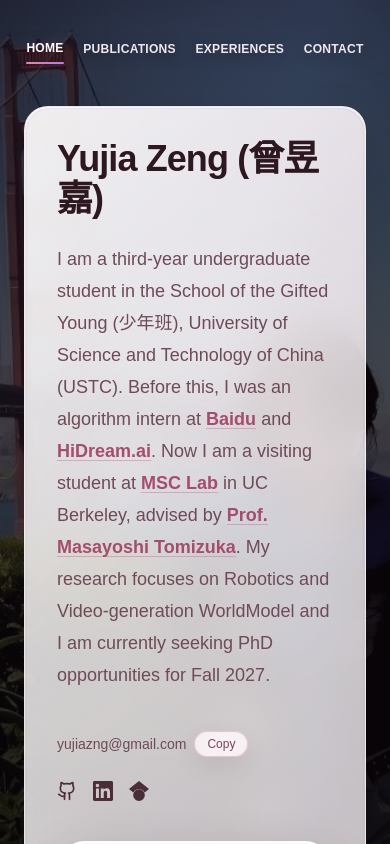
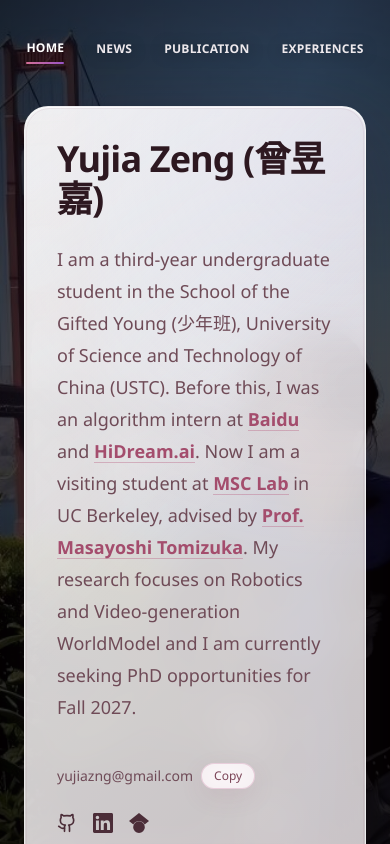
Before and after one commit to zyjOrz/zyjOrz.github.io, a Next.js app: page / in a window 390 px wide. Shown: the top 844 px of the page. Built offline with nearby package versions, Linux system fonts and the light colour scheme.

Commit message:
del contact

```diff
--- a/app/ExperienceCarousel.tsx
+++ b/app/ExperienceCarousel.tsx
@@ -336,7 +336,7 @@
       className="section-shell mx-auto mt-20 scroll-mt-28 max-w-6xl rounded-[32px] border border-[#ebd2df] bg-white/65 px-6 py-9 shadow-[0_16px_44px_rgba(178,109,143,0.12)] backdrop-blur-sm sm:px-10 lg:px-12"
     >
       <div className="grid gap-8 lg:grid-cols-[0.9fr_1.7fr] lg:items-stretch">
-        <div className="flex flex-col justify-between rounded-[30px] border border-[#ead2dd] bg-[#fffafc]/70 p-6 shadow-[0_10px_30px_rgba(191,113,142,0.1)] sm:p-8">
+        <div className="experience-intro-panel flex flex-col justify-between rounded-[30px] border border-[#ead2dd] bg-[#fffafc]/70 p-6 shadow-[0_10px_30px_rgba(191,113,142,0.1)] sm:p-8">
           <div>
             <div className="mb-6 inline-flex rounded-xl bg-[#f3e5fb] p-2 text-[#8f4dc7] shadow-sm">
               <BriefcaseBusiness size={20} />
--- a/app/MouseRipple.tsx
+++ b/app/MouseRipple.tsx
@@ -75,13 +75,13 @@
 
         context.beginPath();
         context.arc(ripple.x, ripple.y, radius, 0, Math.PI * 2);
-        context.strokeStyle = `rgba(232, 127, 168, ${opacity})`;
+        context.strokeStyle = `rgba(211, 79, 131, ${opacity})`;
         context.lineWidth = ripple.lineWidth * (1 - progress * 0.35);
         context.stroke();
 
         context.beginPath();
         context.arc(ripple.x, ripple.y, radius * 0.72, 0, Math.PI * 2);
-        context.strokeStyle = `rgba(248, 229, 240, ${opacity * 0.54})`;
+        context.strokeStyle = `rgba(218, 199, 255, ${opacity * 0.54})`;
         context.lineWidth = Math.max(0.65, ripple.lineWidth * 0.58);
         context.stroke();
 
@@ -123,7 +123,7 @@
           bornAt: now,
           lifetime: 820,
           maximumRadius: 34 + Math.min(distance, 46) * 0.18,
-          opacity: 0.24,
+          opacity: 0.23,
           lineWidth: 1.25,
         });
 
@@ -144,9 +144,9 @@
           x: event.clientX,
           y: event.clientY,
           bornAt: now + delay,
-          lifetime: 1080 + index * 90,
+          lifetime: 1_080 + index * 90,
           maximumRadius: 62 + index * 18,
-          opacity: 0.36 - index * 0.055,
+          opacity: 0.34 - index * 0.055,
           lineWidth: 1.7 - index * 0.18,
         });
       });
--- a/app/TopNav.tsx
+++ b/app/TopNav.tsx
@@ -4,9 +4,9 @@
 
 const navItems = [
   { label: 'Home', href: '#home', sectionId: 'home' },
-  { label: 'Publications', href: '#publications', sectionId: 'publications' },
+  { label: 'News', href: '#news', sectionId: 'news' },
+  { label: 'Publication', href: '#publications', sectionId: 'publications' },
   { label: 'Experiences', href: '#experiences', sectionId: 'experiences' },
-  { label: 'Contact', href: '/contact' },
 ];
 
 const observedSections = navItems.flatMap((item) => (item.sectionId ? [item.sectionId] : []));
@@ -69,7 +69,7 @@
             key={item.label}
             href={item.href}
             aria-current={isActive ? 'location' : undefined}
-            className={`site-nav-link relative text-[#fff7fb]${isActive ? ' is-active' : ''}`}
+            className={`site-nav-link relative text-[#fff8fb]${isActive ? ' is-active' : ''}`}
           >
             {item.label}
           </a>
--- a/app/globals.css
+++ b/app/globals.css
@@ -1,12 +1,15 @@
 @import "tailwindcss";
 
 :root {
-  --background: #120b10;
+  --background: #160d13;
   --foreground: #23161b;
-  --font-geist-sans: Arial, Helvetica, sans-serif;
-  --font-geist-mono: "Courier New", monospace;
-  --glass-border: rgba(255, 255, 255, 0.58);
-  --glass-shadow: 0 24px 72px rgba(10, 7, 11, 0.30);
+  --font-geist-sans: "Avenir Next", "Segoe UI", Arial, Helvetica, sans-serif;
+  --font-geist-mono: "SFMono-Regular", Consolas, "Liberation Mono", monospace;
+  --glass-border: rgba(255, 255, 255, 0.64);
+  --glass-shadow: 0 26px 80px rgba(32, 10, 20, 0.34);
+  --accent: #c15d82;
+  --accent-deep: #8e3f60;
+  --accent-soft: #ffdbe8;
 }
 
 @theme inline {
@@ -29,7 +32,7 @@
   isolation: isolate;
   background: var(--background);
   color: var(--foreground);
-  font-family: Arial, Helvetica, sans-serif;
+  font-family: var(--font-geist-sans);
   text-rendering: optimizeLegibility;
   -webkit-font-smoothing: antialiased;
 }
@@ -40,7 +43,7 @@
 }
 
 :focus-visible {
-  outline: 3px solid rgba(201, 88, 131, 0.4);
+  outline: 3px solid rgba(201, 88, 131, 0.46);
   outline-offset: 4px;
 }
 
@@ -50,7 +53,7 @@
   z-index: 0;
   overflow: hidden;
   pointer-events: none;
-  background: #120b10;
+  background: #160d13;
 }
 
 .site-backdrop::before,
@@ -66,7 +69,7 @@
   background-position: center center;
   background-repeat: no-repeat;
   background-size: cover;
-  filter: saturate(0.92) contrast(1.05) brightness(0.92);
+  filter: saturate(0.88) contrast(1.06) brightness(0.93);
   transform: scale(1.018);
 }
 
@@ -74,13 +77,13 @@
   background:
     repeating-linear-gradient(
       0deg,
-      rgba(255, 255, 255, 0.010) 0,
-      rgba(255, 255, 255, 0.010) 1px,
+      rgba(255, 255, 255, 0.011) 0,
+      rgba(255, 255, 255, 0.011) 1px,
       transparent 1px,
       transparent 3px
     ),
-    radial-gradient(circle at 54% 40%, rgba(17, 8, 12, 0.05) 0%, rgba(17, 8, 12, 0.26) 56%, rgba(8, 4, 7, 0.60) 100%),
-    linear-gradient(110deg, rgba(12, 7, 11, 0.72) 0%, rgba(15, 8, 12, 0.48) 48%, rgba(11, 7, 10, 0.72) 100%);
+    radial-gradient(circle at 52% 42%, rgba(0, 0, 0, 0.04) 0%, rgba(0, 0, 0, 0.24) 58%, rgba(0, 0, 0, 0.58) 100%),
+    linear-gradient(110deg, rgba(0, 0, 0, 0.73) 0%, rgba(0, 0, 0, 0.5) 48%, rgba(0, 0, 0, 0.7) 100%);
 }
 
 .site-canvas {
@@ -96,10 +99,10 @@
   isolation: isolate;
   overflow: hidden;
   border-color: var(--glass-border);
-  background: linear-gradient(135deg, rgba(255, 255, 255, 0.86), rgba(255, 247, 251, 0.72));
-  box-shadow: var(--glass-shadow), inset 0 1px 0 rgba(255, 255, 255, 0.82);
-  -webkit-backdrop-filter: blur(20px) saturate(130%);
-  backdrop-filter: blur(20px) saturate(130%);
+  background: linear-gradient(135deg, rgba(255, 255, 255, 0.87), rgba(255, 244, 248, 0.74));
+  box-shadow: var(--glass-shadow), inset 0 1px 0 rgba(255, 255, 255, 0.86);
+  -webkit-backdrop-filter: blur(22px) saturate(132%);
+  backdrop-filter: blur(22px) saturate(132%);
 }
 
 .hero-card::before,
@@ -110,7 +113,7 @@
   border-radius: inherit;
   background:
     linear-gradient(138deg, rgba(255, 255, 255, 0.48), transparent 38%),
-    radial-gradient(circle at 90% 4%, rgba(244, 199, 220, 0.18), transparent 34%);
+    radial-gradient(circle at 92% 4%, rgba(218, 199, 255, 0.14), transparent 34%);
   content: "";
   pointer-events: none;
 }
@@ -120,7 +123,7 @@
   position: absolute;
   inset: 1px;
   z-index: -1;
-  border: 1px solid rgba(189, 129, 155, 0.10);
+  border: 1px solid rgba(128, 45, 78, 0.06);
   border-radius: inherit;
   content: "";
   pointer-events: none;
@@ -139,10 +142,10 @@
   position: absolute;
   inset: -0.75rem -1.35rem;
   z-index: -1;
-  border: 1px solid rgba(255, 255, 255, 0.18);
+  border: 1px solid rgba(255, 255, 255, 0.2);
   border-radius: 999px;
-  background: rgba(25, 14, 22, 0.66);
-  box-shadow: 0 18px 48px rgba(7, 4, 8, 0.28), inset 0 1px 0 rgba(255, 255, 255, 0.12);
+  background: rgba(22, 10, 16, 0.68);
+  box-shadow: 0 18px 50px rgba(0, 0, 0, 0.27), inset 0 1px 0 rgba(255, 255, 255, 0.13);
   content: "";
   opacity: 0;
   transform: scale(0.97) translateY(-3px);
@@ -159,7 +162,7 @@
 
 .site-nav-link {
   flex: 0 0 auto;
-  color: rgba(255, 247, 251, 0.92);
+  color: rgba(255, 248, 251, 0.92);
   white-space: nowrap;
   transition: color 220ms ease, transform 220ms ease, text-shadow 220ms ease;
 }
@@ -172,8 +175,8 @@
   width: 0;
   height: 2px;
   border-radius: 999px;
-  background: linear-gradient(90deg, #e084a9, #bc79dd);
-  box-shadow: 0 0 14px rgba(228, 137, 178, 0.30);
+  background: linear-gradient(90deg, #d46f96, #9854c6);
+  box-shadow: 0 0 14px rgba(212, 111, 150, 0.38);
   content: "";
   transition: width 280ms cubic-bezier(0.22, 1, 0.36, 1);
 }
@@ -181,7 +184,7 @@
 .site-nav-link:hover,
 .site-nav-link.is-active {
   color: #ffffff;
-  text-shadow: 0 2px 18px rgba(232, 127, 168, 0.35);
+  text-shadow: 0 2px 18px rgba(214, 110, 155, 0.35);
   transform: translateY(-1px);
 }
 
@@ -193,7 +196,7 @@
 .academic-link {
   display: inline;
   color: #a44d6d;
-  font-weight: 600;
+  font-weight: 650;
   text-decoration: none;
   background-image:
     linear-gradient(90deg, #c85f87, #9447bd),
@@ -209,26 +212,28 @@
   background-size: 100% 2px, 100% 1px;
 }
 
-.academic-link-violet {
+.academic-link-violet,
+.academic-link-secondary {
   color: #8f4dc7;
   background-image:
     linear-gradient(90deg, #ad67df, #d66e9b),
     linear-gradient(90deg, rgba(176, 117, 218, 0.42), rgba(176, 117, 218, 0.42));
 }
 
-.academic-link-violet:hover {
+.academic-link-violet:hover,
+.academic-link-secondary:hover {
   color: #7434aa;
 }
 
 .interactive-card {
   position: relative;
   overflow: hidden;
-  border-color: rgba(219, 179, 197, 0.46);
-  background: rgba(255, 250, 252, 0.74);
-  box-shadow: 0 16px 38px rgba(52, 24, 37, 0.12), inset 0 1px 0 rgba(255, 255, 255, 0.76);
+  border-color: rgba(218, 156, 181, 0.38);
+  background: rgba(255, 252, 253, 0.76);
+  box-shadow: 0 16px 38px rgba(174, 92, 126, 0.14), inset 0 1px 0 rgba(255, 255, 255, 0.72);
   transform: translateZ(0);
-  -webkit-backdrop-filter: blur(14px) saturate(118%);
-  backdrop-filter: blur(14px) saturate(118%);
+  -webkit-backdrop-filter: blur(14px) saturate(116%);
+  backdrop-filter: blur(14px) saturate(116%);
   transition:
     transform 320ms cubic-bezier(0.22, 1, 0.36, 1),
     border-color 320ms ease,
@@ -240,7 +245,7 @@
   position: absolute;
   inset: 0;
   z-index: 0;
-  background: linear-gradient(112deg, transparent 20%, rgba(255, 255, 255, 0.58) 46%, transparent 72%);
+  background: linear-gradient(112deg, transparent 20%, rgba(255, 255, 255, 0.52) 46%, transparent 72%);
   content: "";
   transform: translateX(-135%);
   transition: transform 720ms cubic-bezier(0.22, 1, 0.36, 1);
@@ -261,8 +266,8 @@
 }
 
 .publication-media {
-  border-color: rgba(229, 196, 210, 0.72);
-  box-shadow: 0 14px 34px rgba(76, 33, 52, 0.14);
+  border-color: rgba(218, 156, 181, 0.38);
+  box-shadow: 0 14px 34px rgba(178, 109, 143, 0.17);
   transition:
     transform 340ms cubic-bezier(0.22, 1, 0.36, 1),
     border-color 320ms ease,
@@ -270,10 +275,10 @@
 }
 
 .soft-action {
-  border-color: rgba(224, 183, 200, 0.74);
-  background: rgba(255, 248, 251, 0.72);
+  border-color: rgba(226, 191, 208, 0.72);
+  background: rgba(255, 250, 252, 0.74);
   color: #7b4456;
-  box-shadow: 0 8px 24px rgba(82, 38, 57, 0.11);
+  box-shadow: 0 8px 24px rgba(165, 91, 120, 0.1);
   -webkit-backdrop-filter: blur(12px) saturate(120%);
   backdrop-filter: blur(12px) saturate(120%);
   transition:
@@ -285,30 +290,30 @@
 }
 
 .soft-action:hover {
+  border-color: rgba(218, 169, 188, 0.82);
+  background: rgba(255, 255, 255, 0.9);
+  color: #6f3a51;
+  box-shadow: 0 12px 30px rgba(165, 91, 120, 0.17);
   transform: translateY(-2px);
-  border-color: #d89db3;
-  background: rgba(255, 255, 255, 0.90);
-  color: #6b3347;
-  box-shadow: 0 12px 30px rgba(82, 38, 57, 0.16);
 }
 
 .paper-link-button {
   display: inline-flex;
+  min-height: 2.5rem;
+  padding: 0.5rem 0.95rem;
   align-items: center;
   justify-content: center;
   gap: 0.5rem;
-  min-height: 2.5rem;
-  padding: 0.5rem 0.95rem;
-  border: 1px solid rgba(214, 170, 190, 0.85);
+  border: 1px solid rgba(215, 195, 204, 0.9);
   border-radius: 0.7rem;
-  background: linear-gradient(135deg, #8b5670, #6e556f);
+  background: linear-gradient(135deg, #665963, #7b4456);
   color: #ffffff;
   font-size: 0.875rem;
   font-weight: 650;
   line-height: 1;
   text-decoration: none;
   white-space: nowrap;
-  box-shadow: 0 8px 20px rgba(84, 44, 63, 0.24), inset 0 1px 0 rgba(255, 255, 255, 0.16);
+  box-shadow: 0 8px 20px rgba(76, 53, 64, 0.22), inset 0 1px 0 rgba(255, 255, 255, 0.18);
   transition:
     transform 220ms ease,
     border-color 220ms ease,
@@ -322,11 +327,11 @@
 }
 
 .paper-link-button:hover {
+  border-color: rgba(184, 135, 155, 0.94);
+  background: linear-gradient(135deg, #51454e, #51454e);
+  color: #ffffff;
+  box-shadow: 0 12px 28px rgba(76, 53, 64, 0.3);
   transform: translateY(-2px);
-  border-color: rgba(233, 181, 206, 0.95);
-  background: linear-gradient(135deg, #7a445d, #5d465d);
-  color: #ffffff;
-  box-shadow: 0 12px 28px rgba(67, 34, 49, 0.30);
 }
 
 .paper-link-button:hover svg {
@@ -340,8 +345,8 @@
 .portrait-card {
   position: relative;
   border: 1px solid rgba(255, 255, 255, 0.76);
-  background: linear-gradient(145deg, rgba(255, 255, 255, 0.88), rgba(255, 245, 249, 0.70));
-  box-shadow: 0 22px 52px rgba(51, 23, 36, 0.22), inset 0 1px 0 rgba(255, 255, 255, 0.92);
+  background: linear-gradient(145deg, rgba(255, 255, 255, 0.86), rgba(255, 219, 232, 0.7));
+  box-shadow: 0 22px 52px rgba(191, 113, 142, 0.24), inset 0 1px 0 rgba(255, 255, 255, 0.92);
   -webkit-backdrop-filter: blur(16px) saturate(124%);
   backdrop-filter: blur(16px) saturate(124%);
 }
@@ -351,7 +356,7 @@
   inset: -10px;
   z-index: -1;
   border-radius: 36px;
-  background: radial-gradient(circle, rgba(220, 113, 156, 0.2), transparent 68%);
+  background: radial-gradient(circle, rgba(220, 113, 156, 0.25), transparent 68%);
   content: "";
   opacity: 0;
   transform: scale(0.94);
@@ -359,7 +364,7 @@
 }
 
 .portrait-card:hover {
-  box-shadow: 0 30px 68px rgba(51, 23, 36, 0.28), inset 0 1px 0 rgba(255, 255, 255, 0.94);
+  box-shadow: 0 30px 68px rgba(191, 113, 142, 0.31), inset 0 1px 0 rgba(255, 255, 255, 0.94);
 }
 
 .portrait-card:hover::after {
@@ -369,9 +374,9 @@
 
 @media (hover: hover) {
   .interactive-card:hover {
-    border-color: rgba(218, 156, 181, 0.95);
-    background-color: rgba(255, 252, 253, 0.94);
-    box-shadow: 0 22px 52px rgba(96, 43, 67, 0.18), inset 0 1px 0 rgba(255, 255, 255, 0.90);
+    border-color: rgba(218, 156, 181, 0.82);
+    background-color: rgba(255, 255, 255, 0.9);
+    box-shadow: 0 22px 52px rgba(174, 92, 126, 0.2), inset 0 1px 0 rgba(255, 255, 255, 0.9);
     transform: translateY(-5px);
   }
 
@@ -385,7 +390,7 @@
 
   .publication-card:hover .publication-media {
     border-color: rgba(218, 156, 181, 0.9);
-    box-shadow: 0 24px 48px rgba(89, 41, 60, 0.24);
+    box-shadow: 0 24px 48px rgba(178, 109, 143, 0.24);
     transform: translateY(-5px) scale(1.008);
   }
 }
@@ -397,7 +402,8 @@
   left: 0;
   width: 2px;
   border-radius: 999px;
-  background: linear-gradient(180deg, #9b4eda 0%, #c76a9b 58%, rgba(199, 106, 155, 0.24) 100%);
+  background: linear-gradient(180deg, #a14ee5 0%, #c76a9b 58%, rgba(199, 106, 155, 0.24) 100%);
+  box-shadow: 0 0 14px rgba(197, 93, 138, 0.12);
   content: "";
   transform-origin: top;
 }
@@ -436,12 +442,15 @@
 }
 
 .news-dot {
+  border-color: #f8ebff;
+  background: #a14ee5;
+  box-shadow: 0 0 0 4px rgba(161, 78, 229, 0.10);
   transition: transform 260ms ease, box-shadow 260ms ease, background-color 260ms ease;
 }
 
 .news-item:hover .news-dot {
   background: #c55d8a;
-  box-shadow: 0 0 0 6px rgba(197, 93, 138, 0.1);
+  box-shadow: 0 0 0 7px rgba(197, 93, 138, 0.12);
   transform: scale(1.18);
 }
 
@@ -463,12 +472,70 @@
   pointer-events: none;
 }
 
-@keyframes ambient-background {
-  0% {
-    background-position: 0% 0%, 100% 0%, 100% 100%, 0% 100%, center;
+.experience-carousel-viewport {
+  touch-action: pan-y;
+  user-select: none;
+}
+
+.experience-carousel-card {
+  min-height: clamp(390px, 42vw, 450px);
+}
+
+.experience-intro-panel {
+  border-color: rgba(218, 156, 181, 0.38);
+  background: linear-gradient(145deg, rgba(255, 252, 253, 0.8), rgba(255, 239, 245, 0.66));
+  box-shadow: 0 18px 44px rgba(174, 92, 126, 0.14), inset 0 1px 0 rgba(255, 255, 255, 0.74);
+  -webkit-backdrop-filter: blur(15px) saturate(118%);
+  backdrop-filter: blur(15px) saturate(118%);
+}
+
+.experience-logo-link {
+  position: relative;
+  isolation: isolate;
+  overflow: hidden;
+  border-color: rgba(218, 156, 181, 0.38);
+  background: rgba(255, 255, 255, 0.78);
+  box-shadow: 0 14px 34px rgba(174, 92, 126, 0.13);
+}
+
+.experience-logo-link::before {
+  position: absolute;
+  inset: 12px;
+  z-index: 0;
+  border-radius: 24px;
+  background:
+    radial-gradient(circle at 22% 18%, rgba(218, 199, 255, 0.34), transparent 46%),
+    radial-gradient(circle at 82% 78%, rgba(255, 205, 224, 0.32), transparent 50%);
+  content: "";
+  opacity: 0.78;
+  transition: transform 360ms cubic-bezier(0.22, 1, 0.36, 1), opacity 320ms ease;
+}
+
+.experience-logo-link:hover {
+  border-color: rgba(218, 156, 181, 0.76);
+  box-shadow: 0 20px 44px rgba(174, 92, 126, 0.2);
+}
+
+.experience-logo-link:hover::before {
+  opacity: 1;
+  transform: scale(1.05);
+}
+
+.experience-logo-link > img,
+.experience-logo-link > span {
+  position: relative;
+  z-index: 1;
+}
+
+@media (max-width: 760px) {
+  .site-backdrop::before {
+    background-position: 46% center;
   }
-  100% {
-    background-position: 5% 4%, 95% 7%, 94% 94%, 7% 92%, center;
+
+  .site-backdrop::after {
+    background:
+      radial-gradient(circle at 50% 38%, rgba(0, 0, 0, 0.04) 0%, rgba(0, 0, 0, 0.28) 52%, rgba(0, 0, 0, 0.64) 100%),
+      linear-gradient(110deg, rgba(0, 0, 0, 0.67) 0%, rgba(0, 0, 0, 0.5) 48%, rgba(0, 0, 0, 0.69) 100%);
   }
 }
 
@@ -490,69 +557,7 @@
     -webkit-backdrop-filter: blur(18px) saturate(125%);
     backdrop-filter: blur(18px) saturate(125%);
   }
-}
 
-
-.experience-carousel-viewport {
-  touch-action: pan-y;
-  user-select: none;
-}
-
-.experience-carousel-card {
-  min-height: clamp(390px, 42vw, 450px);
-}
-
-.experience-logo-link {
-  position: relative;
-  isolation: isolate;
-  overflow: hidden;
-  border-color: rgba(226, 190, 206, 0.68);
-  background: rgba(255, 255, 255, 0.78);
-  box-shadow: 0 14px 34px rgba(76, 33, 52, 0.13);
-}
-
-.experience-logo-link::before {
-  position: absolute;
-  inset: 12px;
-  z-index: 0;
-  border-radius: 24px;
-  background:
-    radial-gradient(circle at 22% 18%, rgba(218, 199, 255, 0.34), transparent 46%),
-    radial-gradient(circle at 82% 78%, rgba(255, 205, 224, 0.32), transparent 50%);
-  content: "";
-  opacity: 0.78;
-  transition: transform 360ms cubic-bezier(0.22, 1, 0.36, 1), opacity 320ms ease;
-}
-
-.experience-logo-link:hover {
-  border-color: rgba(217, 157, 181, 0.86);
-  box-shadow: 0 20px 44px rgba(76, 33, 52, 0.18);
-}
-
-.experience-logo-link:hover::before {
-  opacity: 1;
-  transform: scale(1.05);
-}
-
-.experience-logo-link > img,
-.experience-logo-link > span {
-  position: relative;
-  z-index: 1;
-}
-
-@media (max-width: 760px) {
-  .site-backdrop::before {
-    background-position: 46% center;
-  }
-
-  .site-backdrop::after {
-    background:
-      radial-gradient(circle at 50% 38%, rgba(17, 8, 12, 0.05) 0%, rgba(17, 8, 12, 0.30) 52%, rgba(8, 4, 7, 0.66) 100%),
-      linear-gradient(110deg, rgba(12, 7, 11, 0.67) 0%, rgba(15, 8, 12, 0.50) 48%, rgba(11, 7, 10, 0.69) 100%);
-  }
-}
-
-@media (max-width: 639px) {
   .experience-carousel-card {
     min-height: 520px;
   }
```
Also changed, not shown: app/CustomCursor.tsx (deleted, +0 -157 lines), app/MouseGradient.tsx (deleted, +0 -33 lines), app/contact/page.tsx (deleted, +0 -26 lines).
